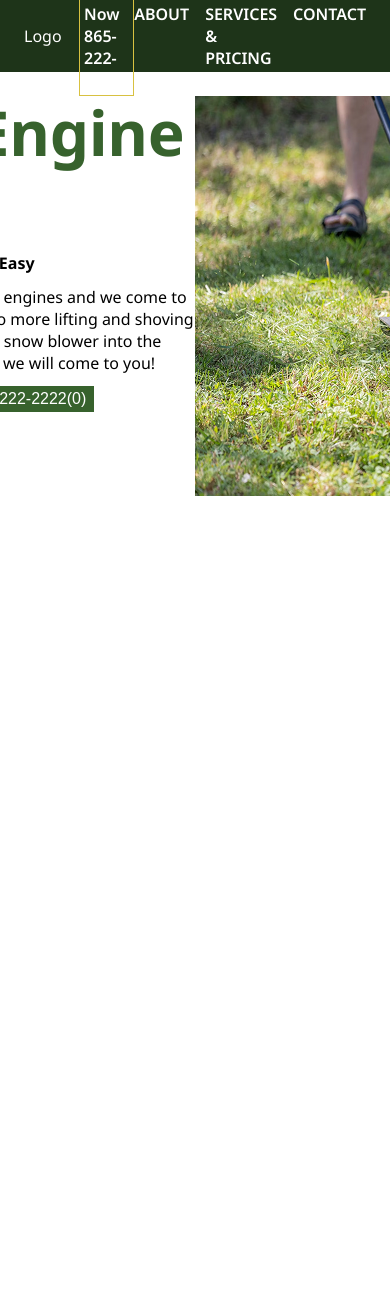
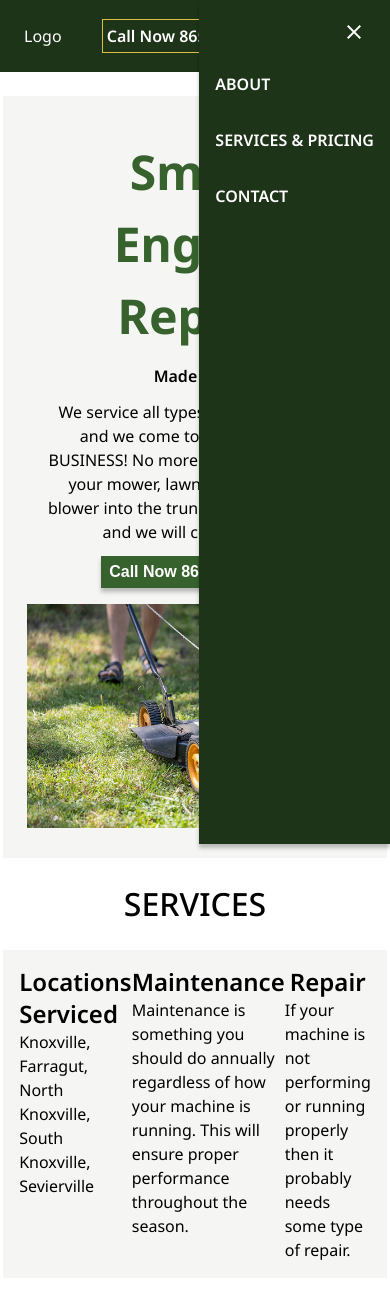
Before and after one commit to amandasimonds/mower-masters-llc, a Next.js app: page / in a window 390 px wide. Shown: the top 1298 px of the page. Before the commit the page ends 844 px from the top, so only its background shows below. Built offline with nearby package versions, Linux system fonts and the light colour scheme.

Commit message:
add navigation, service page, and responsiveness

```diff
--- a/src/app/globals.scss
+++ b/src/app/globals.scss
@@ -1,13 +1,23 @@
 :root {
   --color-bg: #ffffff;
-  --color-bg-light: #BABFB8;
+  --color-bg-light: #babfb827;
   --color-primary: #37622D;
   --color-primary-dark: #1E3419;
   --color-accent: #D8C141;
   --color-text: #000000;
   --color-text-inverted: #ffffff;
   --font-size-body: 16px;
+  --font-weight-medium: 500;
+  --font-weight-semibold: 600;
+  --font-weight-bold: 700;
+  --box-shadow: 0px 4px 4px 0px rgba(0, 0, 0, 0.25);
+  --line-height-body: 24px;
 }
+
+$mobile-screen-width-max: 768px;
+$tablet-screen-width-min: 769px;
+$tablet-screen-width-max: 1024px;
+$desktop-screen-width-min: 1025px;
 
 html,
 body {
@@ -19,6 +29,7 @@ body {
   color: var(--color-text);
   background: var(--color-bg);
   font-size: var(--font-size-body);
+  line-height: var(--line-height-body);
   font-family: Arial, Helvetica, sans-serif;
   -webkit-font-smoothing: antialiased;
   -moz-osx-font-smoothing: grayscale;
@@ -33,15 +44,43 @@ body {
 a {
   color: inherit;
   text-decoration: none;
+  cursor: pointer;
 }
 
 h2 {
   font-size: 62px;
   line-height: 72px;
+
+  @media screen and (max-width: $tablet-screen-width-max) {
+    font-size: 48px;
+    line-height: 72px;
+  }
+}
+
+h3 {
+  font-size: 48px;
+  line-height: 72px;
+  font-weight: var(--font-weight-medium);
+
+  @media screen and (max-width: $tablet-screen-width-max) {
+    font-size: 32px;
+    line-height: 44px;
+  }
+}
+
+h4 {
+  font-size: 32px;
+  line-height: 44px;
+  font-weight: var(--font-weight-semibold);
+
+  @media screen and (max-width: $tablet-screen-width-max) {
+    font-size: 24px;
+    line-height: 32px;
+  }
 }
 
 .subtitle {
-  font-weight: 700;
+  font-weight: var(--font-weight-semibold);
 }
 
 button {
@@ -51,4 +90,14 @@ button {
   padding: 4px 8px;
   border: none;
   font-size: var(--font-size-body);
+  box-shadow: var(--box-shadow);
+  line-height: var(--line-height-body);
+  font-weight: var(--font-weight-semibold);
+  cursor: pointer;
+
+  &.icon-button {
+    background-color: transparent;
+    box-shadow: none;
+    display: flex;
+  }
 }
--- a/src/app/navigation/navigation.scss
+++ b/src/app/navigation/navigation.scss
@@ -1,3 +1,5 @@
+@use '../globals.scss' as *;
+
 .navigation {
     --navigation-bar-height: 72px;
 
@@ -12,6 +14,18 @@
 
     a {
         font-weight: 600;
+
+        &:hover {
+            color: var(--color-accent);
+        }
+    }
+
+    &__button-mobile {
+        display: none;
+
+        @media screen and (max-width: $tablet-screen-width-max) {
+            display: flex;
+        }
     }
 }
 
@@ -31,8 +45,48 @@
     gap: 16px;
     flex: 1;
     justify-content: flex-end;
+
+    .close {
+        display: none;
+    }
 }
 
+@media screen and (max-width: $tablet-screen-width-max) {
+    .links {
+        position: absolute;
+        transform: translateX(200%);
+        transition: all .5s;
+        top: 0;
+        display: flex;
+        flex-direction: column;
+        padding: 16px;
+        right: 0;
+        justify-content: flex-start;
+        height: 100%;
+        background-color: var(--color-primary-dark);
+        box-shadow: var(--box-shadow);
+
+        a {
+            height: 40px;
+            display: flex;
+            align-items: center;
+        }
+
+        .close {
+            display: flex;
+            justify-content: flex-end;
+        }
+    }
+
+    .links--show {
+        transform: translateX(0);
+        transition: all .5s;
+    }
+}
+
+
 .logo {
-    flex: 1;
+    @media screen and (min-width: $desktop-screen-width-min) {
+        flex: 1;
+    }
 }
--- a/src/app/navigation/navigation.tsx
+++ b/src/app/navigation/navigation.tsx
@@ -1,13 +1,27 @@
+'use client'
+
+import React from "react";
 import "./navigation.scss";
 
 export default function Navigation() {
+
+  const [navmenuOpen, setNavMenuOpen] = React.useState(true);
+
+  function toggleNavMenu() {
+    setNavMenuOpen(!navmenuOpen);
+  }
+
   return (
     <div className="navigation">
       <div className="logo">Logo</div>
       <div className="cta-wrapper">
-      <a href="" className="cta">Call Now 865-222-2222</a>
+        <a href="tel:8654078914" className="cta">Call Now 865-407-8914</a>
       </div>
-      <div className="links">
+      <div className="navigation__button-mobile">
+        <button className="icon-button" onClick={toggleNavMenu}><i className="material-icons">menu</i></button>
+      </div>
+      <div className={`links ${navmenuOpen ? 'links--show' : ''}`} >
+        <button className="icon-button close" onClick={toggleNavMenu}><i className="material-icons">close</i></button>
         <a href="">ABOUT</a>
         <a href="">SERVICES & PRICING</a>
         <a href="">CONTACT</a>
--- a/src/app/page.tsx
+++ b/src/app/page.tsx
@@ -1,14 +1,25 @@
-import Image from "next/image";
+'use client'
+
 import styles from "./page.module.scss";
 import Navigation from "./navigation/navigation";
-import Header from "./sections/header";
+import Header from "./sections/header/header";
+import Services from "./sections/services/services";
+import { useEffect } from "react";
 
 export default function Home() {
+  useEffect(() => {
+    const link = document.createElement("link");
+    link.href = "https://fonts.googleapis.com/icon?family=Material+Icons";
+    link.rel = "stylesheet";
+    document.head.appendChild(link);
+  }, []);
+
   return (
     <div className={styles.page}>
       <Navigation></Navigation>
       <main className={styles.main}>
         <Header></Header>
+        <Services></Services>
       </main>
       <footer className={styles.footer}>
 
--- a/src/app/sections/header.scss
+++ /dev/null
@@ -1,24 +0,0 @@
-.header {
-    display: flex;
-
-    &__text {
-        width: 50%;
-        display: flex;
-        flex-direction: column;
-        gap: 12px;
-        align-items: center;
-
-        h2 {
-            color: var(--color-primary);
-        }
-    }
-
-    &__image {
-        height: auto;
-        width: auto;
-
-        &-wrapper {
-            width: 50%;
-        }
-    }
-}
--- /dev/null
+++ b/src/app/sections/header/header.scss
@@ -0,0 +1,43 @@
+@use '../../globals.scss' as *;
+
+.header {
+    display: flex;
+    background-color: var(--color-bg-light);
+    padding: 24px;
+    align-items: center;
+
+    @media screen and (max-width: $tablet-screen-width-max) {
+        flex-direction: column;
+    }
+
+    &__text {
+        width: 50%;
+        display: flex;
+        flex-direction: column;
+        gap: 12px;
+        align-items: center;
+        text-align: center;
+        padding: 16px;
+
+        h2 {
+            color: var(--color-primary);
+        }
+
+        @media screen and (max-width: $tablet-screen-width-max) {
+            width: 100%;
+        }
+    }
+
+    &__image {
+        height: 100%;
+        width: 100%;
+
+        &-wrapper {
+            width: 50%;
+
+            @media screen and (max-width: $tablet-screen-width-max) {
+                width: 100%;
+            }
+        }
+    }
+}
--- a/src/app/sections/header.tsx
+++ b/src/app/sections/header/header.tsx
@@ -2,17 +2,8 @@
 
 import "./header.scss";
 import React from "react";
-import Button from "../shared/components/button";
-import Image from "next/image";
 
 export default function Header() {
-
-    const [clicks, setClicks] = React.useState(0);
-
-    function callNow() {
-        console.log('hello');
-        setClicks(clicks + 1)
-    }
 
     return (
         <div className="header">
@@ -20,7 +11,7 @@ export default function Header() {
                 <h2>Small Engine Repair</h2>
                 <span className="subtitle">Made Easy</span>
                 <span>We service all types of small engines and we come to your HOME or BUSINESS! No more lifting and shoving your mower, lawn tractor, or snow blower into the trunk. Just give us a call and we will come to you!</span>
-                <button onClick={callNow}>Call Now <a href="">865-222-2222</a>({clicks})</button>
+                <button><a href="tel:8654078914">Call Now 865-407-8914</a></button>
             </div>
             <div className="header__image-wrapper">
                 <img src="/mower-image.png"
--- /dev/null
+++ b/src/app/sections/services/services.scss
@@ -0,0 +1,30 @@
+.services {
+    &__header {
+        display: flex;
+        justify-content: center;
+        padding: 24px;
+    }
+
+    &__content {
+        background-color: var(--color-bg-light);
+        padding: 16px;
+
+        &__intro {
+            display: flex;
+
+            .section {
+                flex: 1;
+                display: flex;
+                flex-direction: column;
+                align-items: center;
+            }
+        }
+
+        &__items {
+            .item {
+                background-color: var(--color-bg);
+                box-shadow: var(--box-shadow);
+            }
+        }
+    }
+}
--- /dev/null
+++ b/src/app/sections/services/services.tsx
@@ -0,0 +1,33 @@
+import "./services.scss";
+import React from "react";
+
+export default function Services() {
+
+    return (
+        <div className="services">
+            <div className="services__header">
+                <h3>SERVICES</h3>
+            </div>
+            <div className="services__content">
+                <div className="services__content__intro">
+                    <div className="section">
+                        <h4>Locations Serviced</h4>
+                        <span className="divider"></span>
+                        <span className="section__details">Knoxville, Farragut, North Knoxville, South Knoxville, Sevierville</span>
+                    </div>
+                    <div className="section"><h4>Maintenance</h4>
+                        <span className="divider"></span>
+                        <span className="section__details">Maintenance is something you should do annually regardless of how your machine is running. This will ensure proper performance throughout the season.</span>
+                    </div>
+                    <div className="section"><h4>Repair</h4>
+                        <span className="divider"></span>
+                        <span className="section__details">If your machine is not performing or running properly then it probably needs some type of repair.</span>
+                    </div>
+                </div>
+                <div className="services__content__items">
+                    <div className="item"></div>
+                </div>
+            </div>
+        </div>
+    )
+}
```
